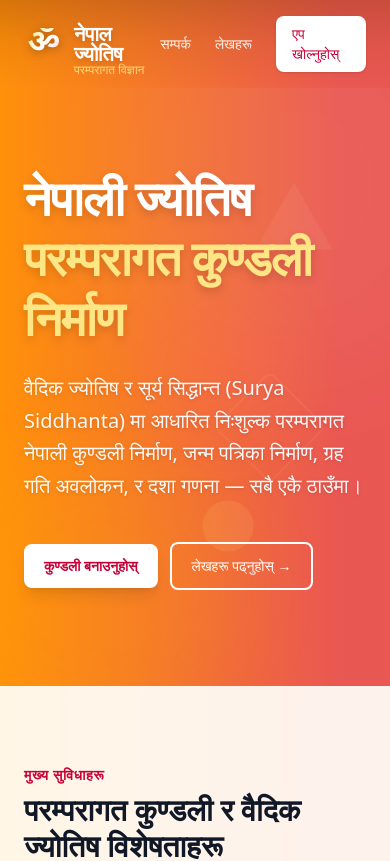
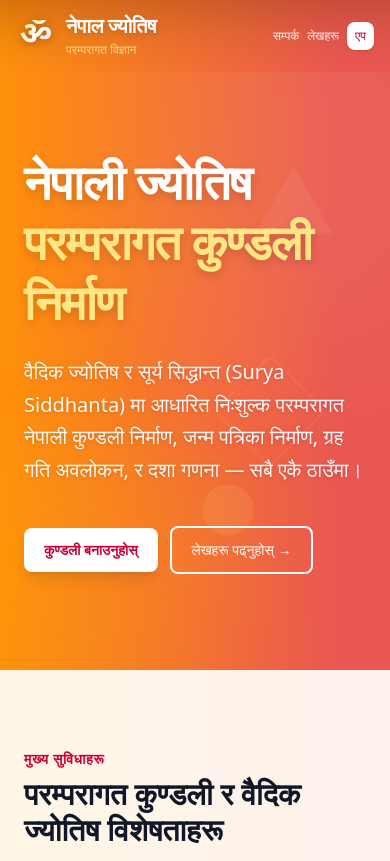
Before and after one commit to mhnpd-org/nepal-jyotish, a Next.js app: page / in a window 390 px wide. Shown: the top 861 px of the page. Built offline with nearby package versions, Linux system fonts and the light colour scheme.

Commit message:
feat: enhance navigation for mobile and desktop views in LandingPage

```diff
--- a/src/app/page.tsx
+++ b/src/app/page.tsx
@@ -64,30 +64,48 @@ export default function LandingPage() {
     <main className="min-h-screen bg-vedanga-gradient">
       {/* Minimal header */}
       <header className="bg-gradient-to-b from-amber-900/30 via-amber-900/10 to-transparent">
-        <div className="max-w-7xl mx-auto px-6 py-4 flex items-center justify-between">
+        <div className="max-w-7xl mx-auto px-4 sm:px-6 py-4 flex items-center justify-between">
           <Logo size="md" variant="light" />
 
-          <nav className="flex items-center gap-6" aria-label="Main navigation">
+          <nav className="flex items-center gap-2 sm:gap-4 md:gap-6" aria-label="Main navigation">
             <Link
               href="/contact"
-              className="text-sm text-white/90 hover:text-white transition-colors"
+              className="text-sm text-white/90 hover:text-white transition-colors hidden sm:block"
               aria-label="समस्या रिपोर्ट गर्नुहोस्"
             >
               सम्पर्क
             </Link>
             <Link
               href="/blogs"
-              className="text-sm text-white/90 hover:text-white transition-colors"
+              className="text-sm text-white/90 hover:text-white transition-colors hidden sm:block"
               aria-label="ज्योतिष लेखहरू पढ्नुहोस्"
             >
               लेखहरू
             </Link>
+            {/* Mobile navigation */}
+            <div className="flex items-center gap-2 sm:hidden">
+              <Link
+                href="/contact"
+                className="text-xs text-white/90 hover:text-white transition-colors"
+                aria-label="समस्या रिपोर्ट गर्नुहोस्"
+              >
+                सम्पर्क
+              </Link>
+              <Link
+                href="/blogs"
+                className="text-xs text-white/90 hover:text-white transition-colors"
+                aria-label="ज्योतिष लेखहरू पढ्नुहोस्"
+              >
+                लेखहरू
+              </Link>
+            </div>
             <Link
               href="/astro/janma"
-              className="px-4 py-2 bg-white text-rose-700 text-sm font-medium rounded-lg hover:bg-white/95 transition-colors shadow-sm"
+              className="px-2 py-1.5 sm:px-4 sm:py-2 bg-white text-rose-700 text-xs sm:text-sm font-medium rounded-lg hover:bg-white/95 transition-colors shadow-sm whitespace-nowrap"
               aria-label="नेपाली जन्मकुण्डली बनाउनुहोस्"
             >
-              एप खोल्नुहोस्
+              <span className="sm:hidden">एप</span>
+              <span className="hidden sm:inline">एप खोल्नुहोस्</span>
             </Link>
           </nav>
         </div>
```
